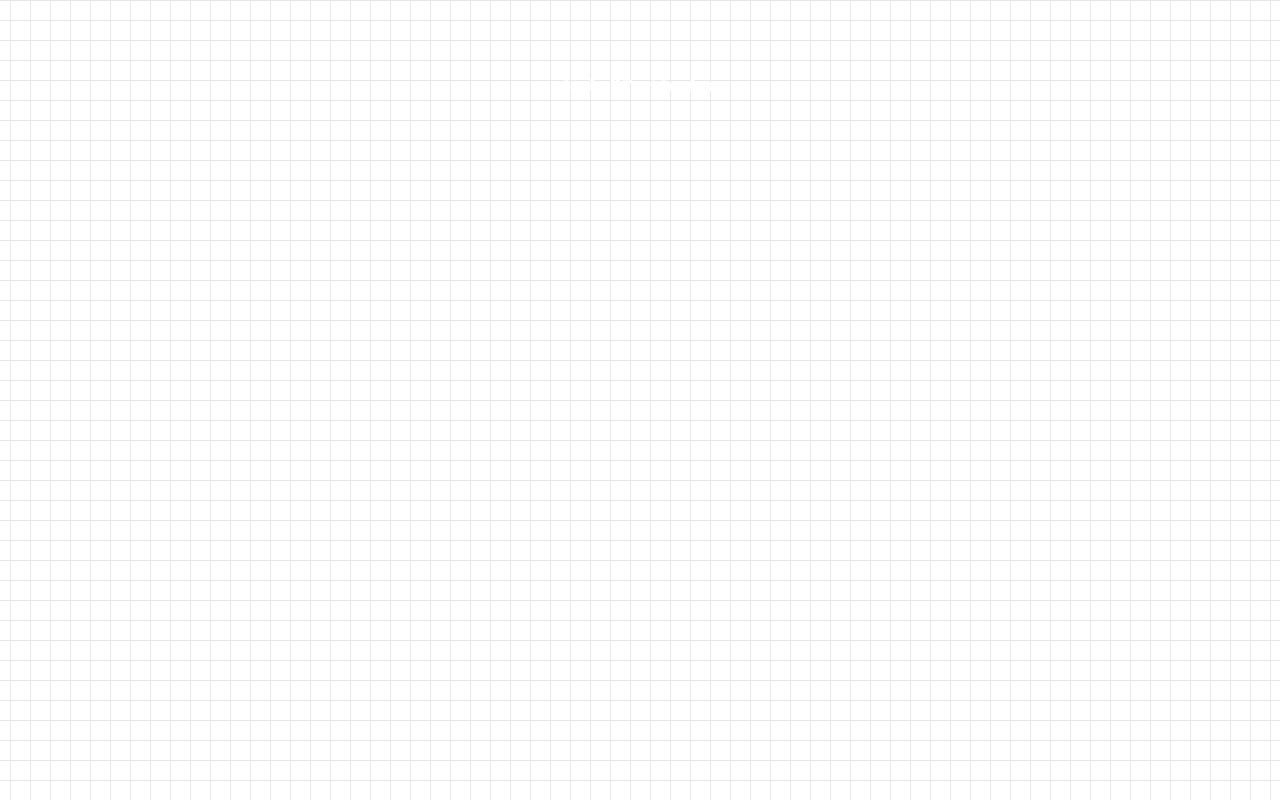
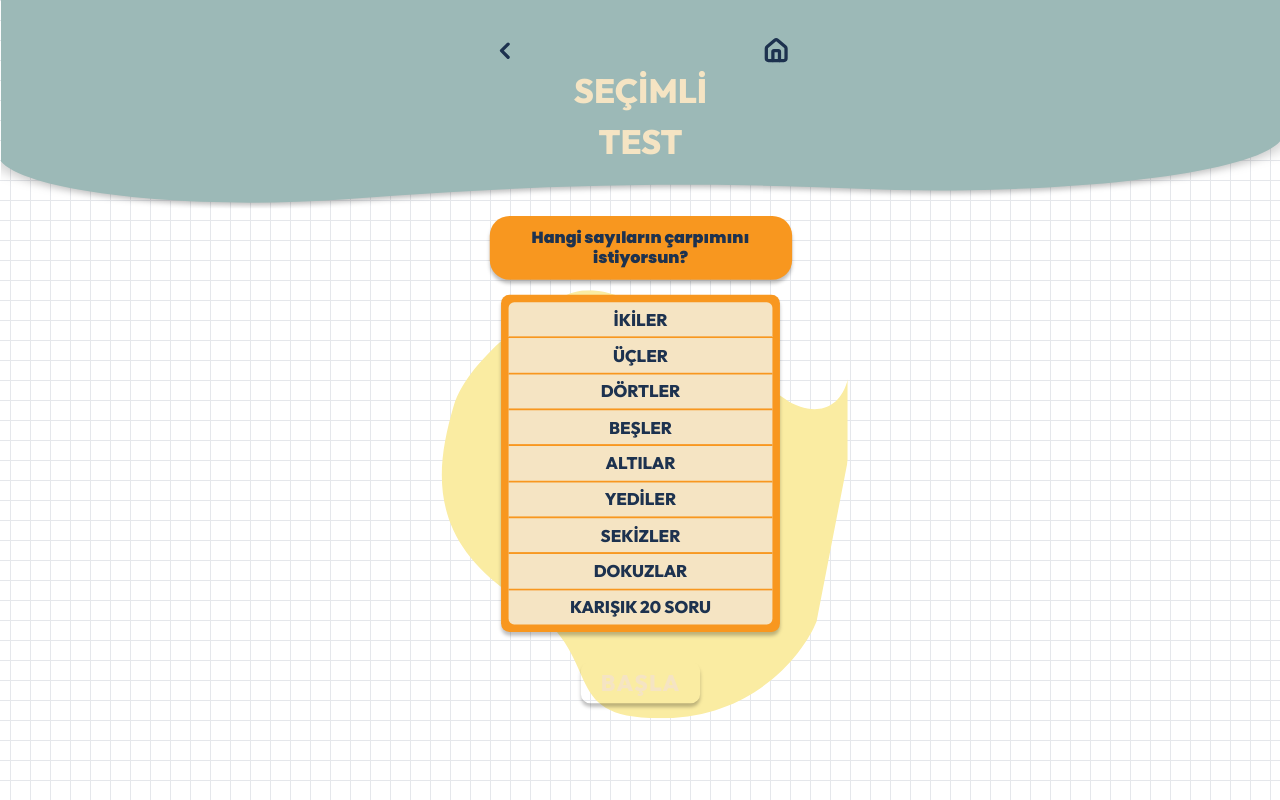
Before and after one commit to yilmaz-mert/pipirik-s-multiplication-mania, a React (Vite) app: page /secimli in a window 1280 px wide. Built offline with nearby package versions, Linux system fonts and the light colour scheme.

Commit message:
feat: add SelectiveTestPage component and integrate with routing; update WaveHeader to conditionally render navigation icons

```diff
--- a/src/App.jsx
+++ b/src/App.jsx
@@ -1,6 +1,7 @@
 import { BrowserRouter, Routes, Route } from 'react-router-dom';
 import Layout from './components/Layout';
 import HomePage from './pages/HomePage';
+import SelectiveTestPage from './pages/SelectiveTestPage';
 
 function App() {
   return (
@@ -12,7 +13,7 @@ function App() {
           <Route path="/ezber" element={<div className="text-white text-center mt-20">Ezber Kartları Sayfası</div>} />
           <Route path="/sirali" element={<div className="text-white text-center mt-20">Sıralı Test Sayfası</div>} />
           <Route path="/meydan" element={<div className="text-white text-center mt-20">Meydan Okuma Sayfası</div>} />
-          <Route path="/secimli" element={<div className="text-white text-center mt-20">Seçimli Test Sayfası</div>} />
+          <Route path="/secimli" element={<SelectiveTestPage />} />
         </Routes>
       </Layout>
     </BrowserRouter>
--- a/src/components/WaveHeader.jsx
+++ b/src/components/WaveHeader.jsx
@@ -1,6 +1,10 @@
 import React from 'react';
+import { Home, ChevronLeft } from 'lucide-react';
+import { useNavigate } from 'react-router-dom';
 
-export default function WaveHeader({ title, waveHeight = '313px' }) {
+export default function WaveHeader({ title, waveHeight = '313px', titleTop = '130px', showIcons = true }) {
+  const navigate = useNavigate();
+
   return (
     <>
       <div
@@ -37,11 +41,31 @@ export default function WaveHeader({ title, waveHeight = '313px' }) {
         </svg>
       </div>
 
+      {/* İkonlar (Geri ve Home) - Sadece showIcons true ise renderla */}
+      {showIcons && (
+        <div className="absolute top-8 w-full px-7.5 flex justify-between items-center z-50 pointer-events-none">
+          <button
+            type="button"
+            onClick={() => navigate(-1)}
+            className="text-[#1D324F] hover:opacity-80 pointer-events-auto p-2"
+          >
+            <ChevronLeft size={28} strokeWidth={3} />
+          </button>
+          <button
+            type="button"
+            onClick={() => navigate('/')}
+            className="text-[#1D324F] hover:opacity-80 pointer-events-auto p-2"
+          >
+            <Home size={28} strokeWidth={3} />
+          </button>
+        </div>
+      )}
+
       {/* Başlık */}
       {title && (
         <h1
-          className="absolute w-full font-outfit font-extrabold text-[36px] text-[#F5E4C3] text-center z-10"
-          style={{ top: '130px' }}
+          className="absolute w-full font-outfit font-extrabold text-[36px] text-tema-enak text-center z-10"
+          style={{ top: titleTop }}
         >
           {title}
         </h1>
--- a/src/index.css
+++ b/src/index.css
@@ -5,6 +5,12 @@
 @theme {
   --font-outfit: "Outfit", sans-serif;
   --font-poppins: "Poppins", sans-serif;
+
+  --color-tema-kutu: #F8971F;
+  --color-tema-enak: #F5E4C3;
+  --color-tema-secili: #F9C261;
+  --color-tema-buton2: #5F9CB8;
+  --color-tema-vector: #FAECA2;
 }
 
 body {
--- a/src/pages/HomePage.jsx
+++ b/src/pages/HomePage.jsx
@@ -12,7 +12,7 @@ export default function HomePage() {
     <div className="w-full h-full relative">
 
       {/* 1. Üst Dalgalı Arka Plan (Wave) ve Başlık */}
-      <WaveHeader title="AKIL KATI" />
+      <WaveHeader title="AKIL KATI" showIcons={false} />
 
       {/* 3. Maskot Tilki */}
       <div
@@ -24,7 +24,7 @@ export default function HomePage() {
 
       {/* 4. Merkezi Sarı Kart (Buton Konteynırı) */}
       <div
-        className="absolute bg-[#FAECA2] shadow-md z-10"
+        className="absolute bg-tema-vector shadow-md z-10"
         style={{ width: '356px', height: '374px', top: '333px', left: 'calc(50% - 178px)', borderRadius: '6px' }}
       >
         <div className="relative w-full h-full">
--- /dev/null
+++ b/src/pages/SelectiveTestPage.jsx
@@ -0,0 +1,151 @@
+import React, { useState } from 'react';
+import { useNavigate } from 'react-router-dom';
+import WaveHeader from '../components/WaveHeader';
+
+const questionsList = [
+  { id: 2, label: 'İKİLER' },
+  { id: 3, label: 'ÜÇLER' },
+  { id: 4, label: 'DÖRTLER' },
+  { id: 5, label: 'BEŞLER' },
+  { id: 6, label: 'ALTILAR' },
+  { id: 7, label: 'YEDİLER' },
+  { id: 8, label: 'SEKİZLER' },
+  { id: 9, label: 'DOKUZLAR' },
+  { id: 'mix', label: 'KARIŞIK 20 SORU' }
+];
+
+export default function SelectiveTestPage() {
+  const navigate = useNavigate();
+  const [selected, setSelected] = useState([]);
+
+  // Mix seçilirse tüm diğerlerini temizle veya tam tersi mantığı
+  const toggleSelection = (id) => {
+    if (id === 'mix') {
+      if (selected.includes('mix')) {
+        setSelected([]);
+      } else {
+        setSelected(['mix']); // Karışık seçilirse sadece o kalsın
+      }
+      return;
+    }
+
+    // Başka bir sayı seçildiyse 'mix'i kaldır
+    let newSelected = selected.filter(s => s !== 'mix');
+
+    if (newSelected.includes(id)) {
+      newSelected = newSelected.filter(s => s !== id);
+    } else {
+      newSelected.push(id);
+    }
+    setSelected(newSelected);
+  };
+
+  const handleStart = () => {
+    if (selected.length === 0) {
+      alert("Lütfen en az bir seçenek belirleyin!");
+      return;
+    }
+    // Burada oyun sayfasına gönderilebilir. Navigate e stateler eklenebilir.
+    console.log("Seçilen tablolar: ", selected);
+    navigate('/oyun', { state: { selected } });
+  };
+
+  return (
+    <div className="relative w-full h-full min-h-screen overflow-visible flex flex-col items-center">
+      {/* Background SVG katmanı (Toggle menüsünün arkasında kalacak şekilde) */}
+      <div className="absolute pointer-events-none z-10" style={{ top: '309px', left: '-24px' }}>
+        <svg width="441" height="456" viewBox="0 0 375 456" fill="none" xmlns="http://www.w3.org/2000/svg">
+          <path d="M415 146.881L375 352.881C361.5 386.381 310.4 453.881 214 455.881C93.5 458.381 156 391.881 59.5 330.381C-37 268.881 -33 196.381 -11.5 123.381C3.21467 73.4197 80.2274 18.0717 107.496 5.74437C130.192 -6.18937 164.445 -0.947524 220 34.9732C283.55 76.0639 321.323 102.142 345.5 118.668C361 128.072 395.1 137.081 407.5 97.8811C419.9 58.6811 417.667 114.214 415 146.881Z" fill="var(--color-tema-vector)"/>
+        </svg>
+      </div>
+
+      <WaveHeader
+        title={
+          <>
+            SEÇİMLİ<br/>TEST
+          </>
+        }
+        waveHeight="222px"
+        titleTop="70px"
+      />
+
+      {/* Main Content */}
+      <div className="relative z-20 flex flex-col items-center w-full max-w-93.75 mx-auto pt-57.5 pb-10">
+
+        {/* Soru Kutusu */}
+        <div
+          className="flex justify-center items-center bg-tema-kutu mb-4 px-2"
+          style={{
+            width: '322px',
+            height: '68px',
+            borderRadius: '21px',
+            boxShadow: '0px 4px 4px 0px rgba(0,0,0,0.25)', // opacity 0.40 yazmışsın, 0.25 daha soft olabilir ama istersen rgba(0,0,0,0.40) yapalım
+            backgroundColor: 'var(--color-tema-kutu)'
+          }}
+        >
+          <span className="font-poppins font-semibold text-[17px] text-[#1D324F] text-center leading-tight">
+            Hangi sayıların çarpımını istiyorsun?
+          </span>
+        </div>
+
+        {/* Toggle Menüsü Kutusu */}
+        <div
+          className="flex flex-col mb-8 p-2" // içeriğinin taşmasını önlemek ve borderları korumak için az padding
+          style={{
+            width: '297px',
+            height: '359px',
+            borderRadius: '9px',
+            boxShadow: '0px 4px 4px 0px rgba(0,0,0,0.25)',
+            backgroundColor: 'var(--color-tema-kutu)'
+          }}
+        >
+          {questionsList.map((item, index) => {
+            const isSelected = selected.includes(item.id);
+            const isFirst = index === 0;
+            const isLast = index === questionsList.length - 1;
+
+            return (
+              <button
+                key={item.id}
+                onClick={() => toggleSelection(item.id)}
+                className="w-full flex-1 flex items-center justify-center font-outfit font-bold text-[18px] text-[#1D324F] transition-colors"
+                style={{
+                  backgroundColor: isSelected ? 'var(--color-tema-secili)' : 'var(--color-tema-enak)',
+                  // İlk ve son öğenin köşelerini yuvarla
+                  borderTopLeftRadius: isFirst ? '6px' : '0px',
+                  borderTopRightRadius: isFirst ? '6px' : '0px',
+                  borderBottomLeftRadius: isLast ? '6px' : '0px',
+                  borderBottomRightRadius: isLast ? '6px' : '0px',
+                  borderBottom: isLast ? 'none' : '2px solid var(--color-tema-kutu)', // Aradaki çizgiler için
+                }}
+              >
+                {item.label}
+              </button>
+            );
+          })}
+        </div>
+
+        {/* Başla Butonu */}
+        <button
+          onClick={handleStart}
+          className="flex justify-center items-center transition-transform active:scale-95"
+          style={{
+            width: '127px',
+            height: '44px',
+            borderRadius: '10px',
+            backgroundColor: 'var(--color-tema-buton2)',
+            boxShadow: '0px 4px 4px rgba(0,0,0,0.25)'
+          }}
+        >
+          <span
+            className="font-outfit font-black text-[24px] tracking-wider text-tema-enak"
+            style={{ color: 'var(--color-tema-enak)' }}
+          >
+            BAŞLA
+          </span>
+        </button>
+
+      </div>
+    </div>
+  );
+}
```
